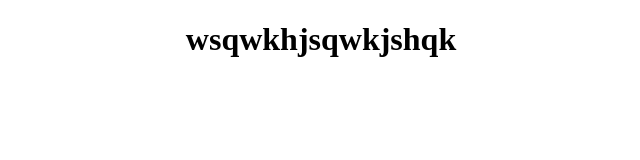
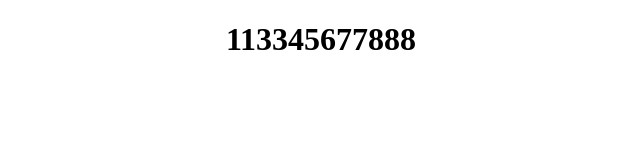
Before and after one commit to KappaChang/hellogit, a plain HTML site: page index.html in a window 1280 px wide. Shown: the whole page, without its empty margins (319-959 px from the left). Drawn offline with Linux system fonts and the light colour scheme.

Commit message:
Revert "update text"
This reverts commit 711ed79f2e1b37c4ef4311e147fb8b03dd0a1dda.

```diff
--- a/index.html
+++ b/index.html
@@ -5,7 +5,7 @@
 	<title>Document</title>
 </head>
 <body>
-<h1><center>wsqwkhjsqwkjshqk</center></h1>
+<h1><center>113345677888</center></h1>
 
 </body>
 </html>
```
